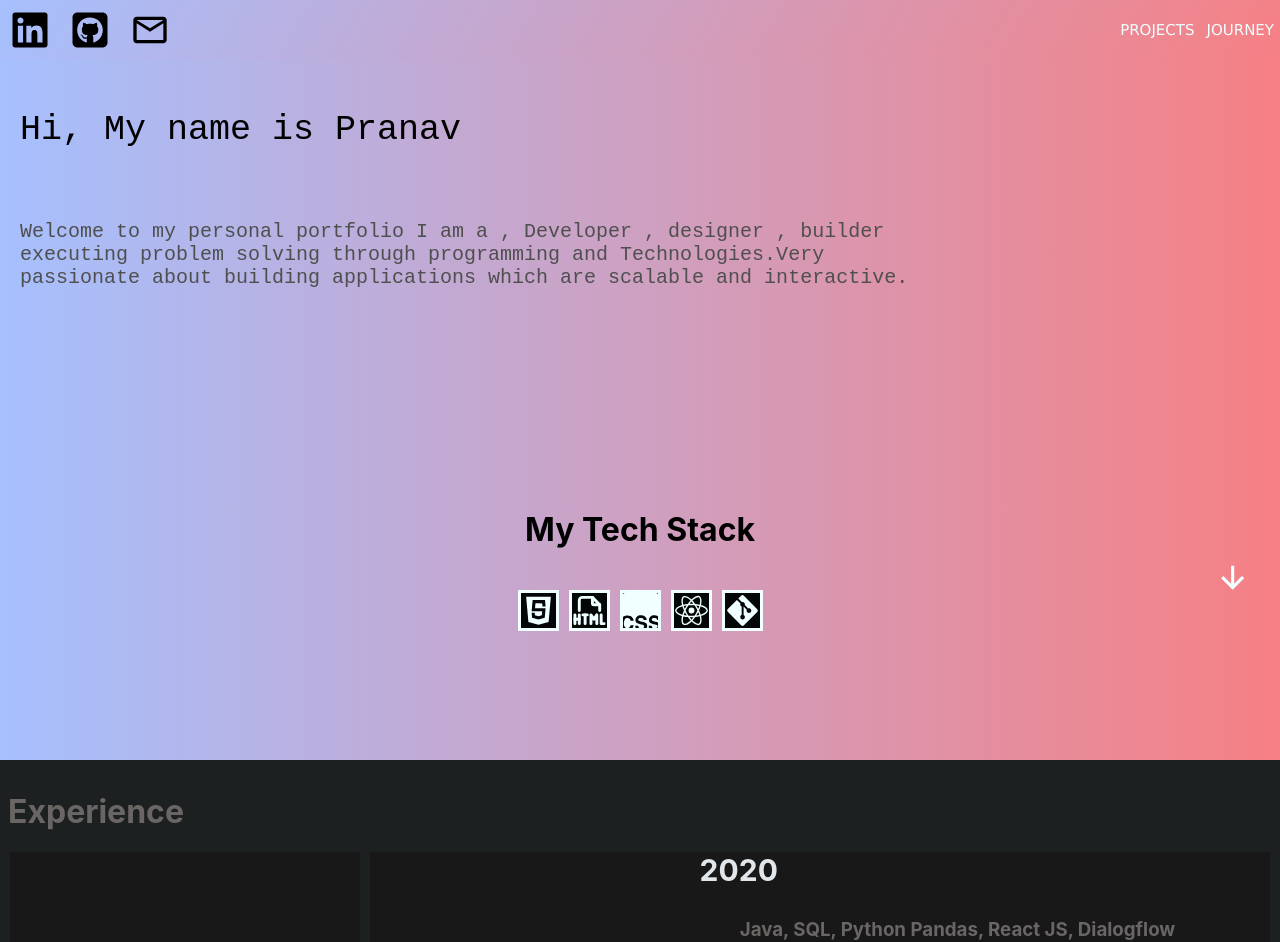
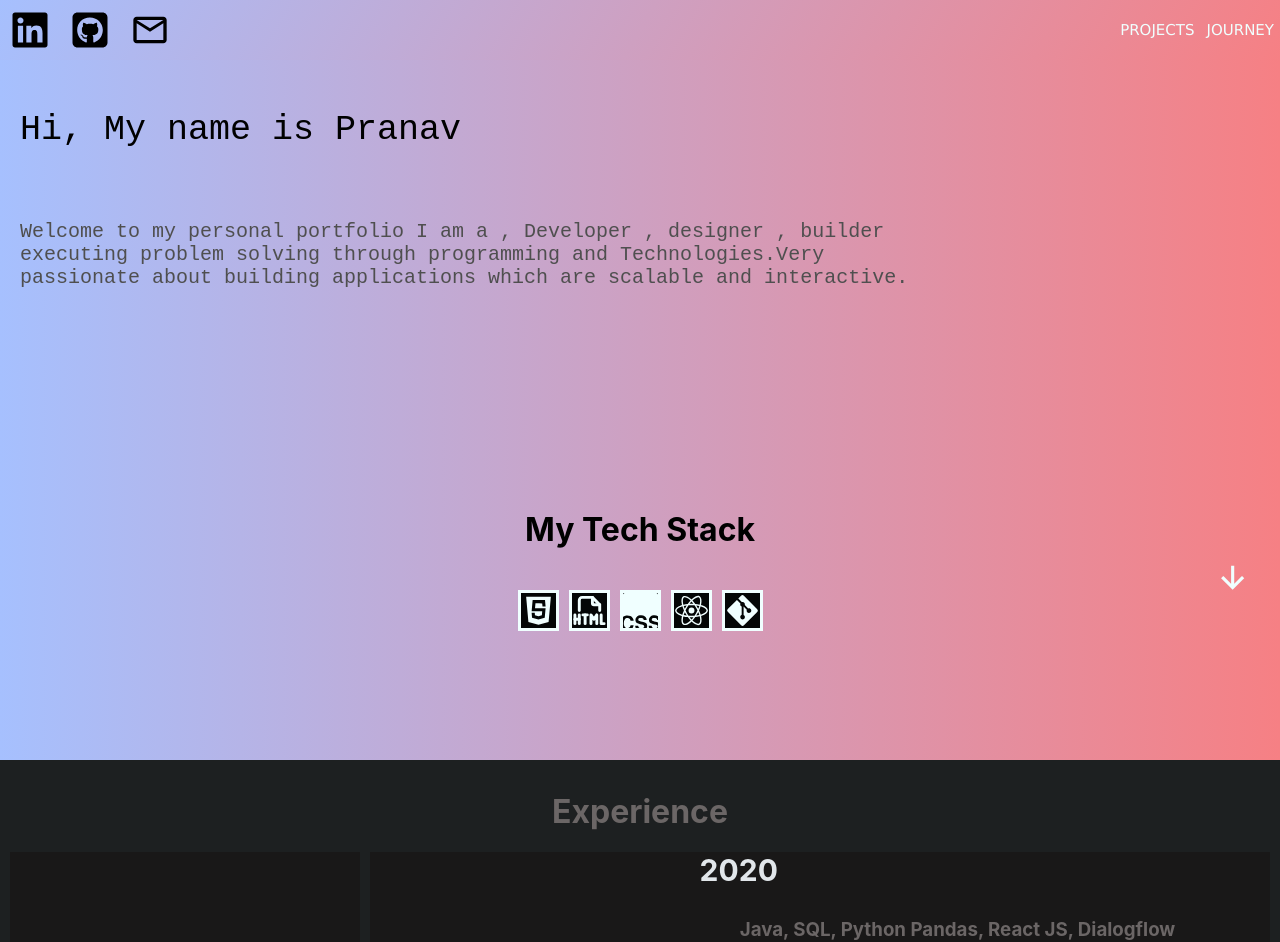
Before and after one commit to PranavJSX/React_folio, a React (Create React App) app: page / in a window 1280 px wide. Shown: the top 942 px of the page. Built offline with nearby package versions, Linux system fonts and the light colour scheme; a web font is replaced by a local one.

Commit message:
Bringing the experience text in between.

```diff
--- a/src/Home_page_components/Middle/Journey_grid.jsx
+++ b/src/Home_page_components/Middle/Journey_grid.jsx
@@ -38,8 +38,6 @@ export const Journey_grid = () => {
 
         return<>
         <h1 id='experience_header' style={{color:'rgb(107, 102, 102)',
-        position:'relative',
-        marginLeft:'-85%',
         }}>Experience</h1>
         {<div className='top_exp_grid'>
             <div className='basic_info_grid'>
```
